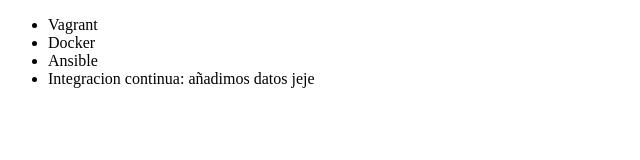
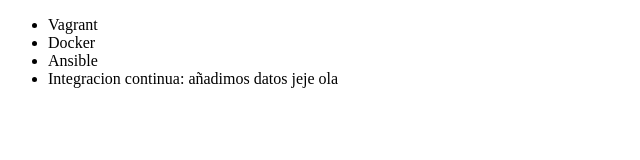
Before and after one commit to MumiChan/aluraTP, a plain HTML site: page index.html in a window 1280 px wide. Shown: the full height of the page, 0-640 px from the left. Drawn offline with Linux system fonts and the light colour scheme.

Commit message:
actualizando la info del documento de juan

```diff
--- a/index.html
+++ b/index.html
@@ -9,7 +9,7 @@
          <li> Vagrant </li>
          <li> Docker </li>
          <li> Ansible </li>
-         <li> Integracion continua: añadimos datos jeje </li>
+         <li> Integracion continua: añadimos datos jeje ola </li>
      </ul>
 </body>
 </html>
```
